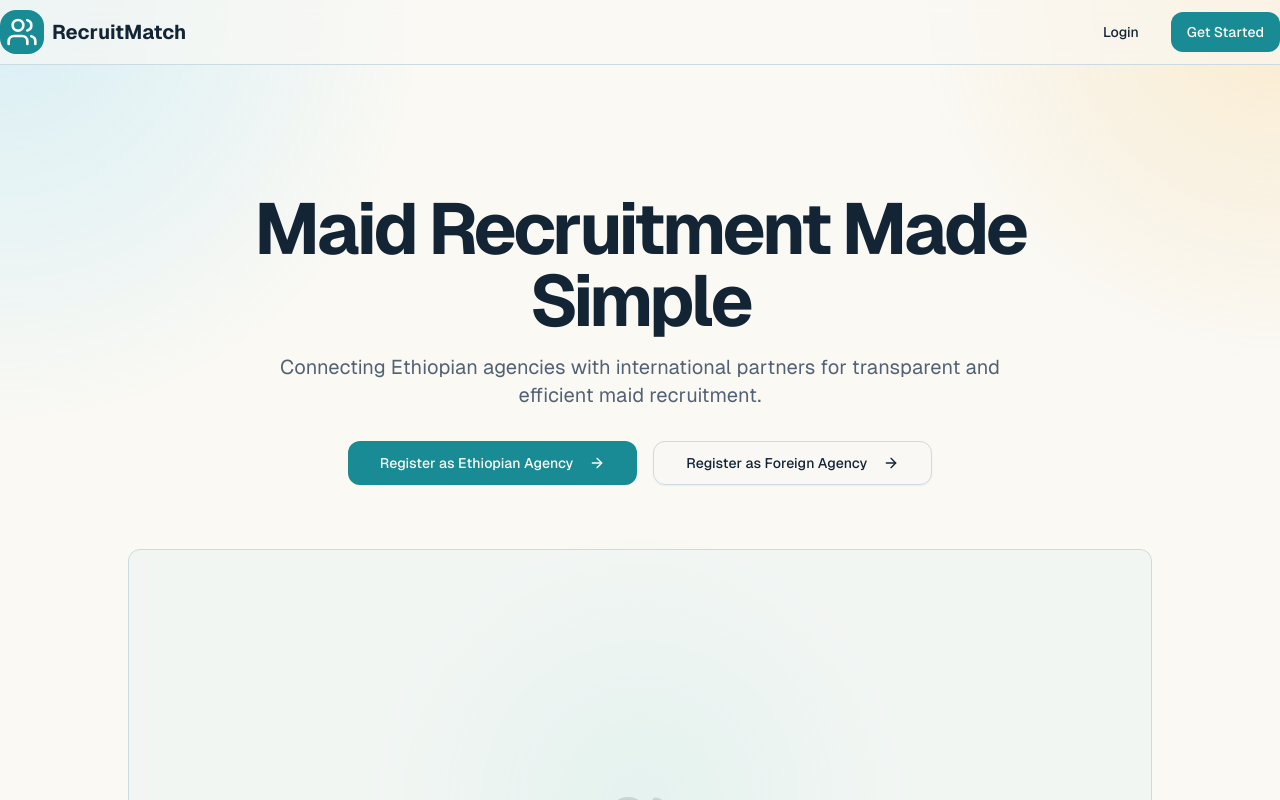
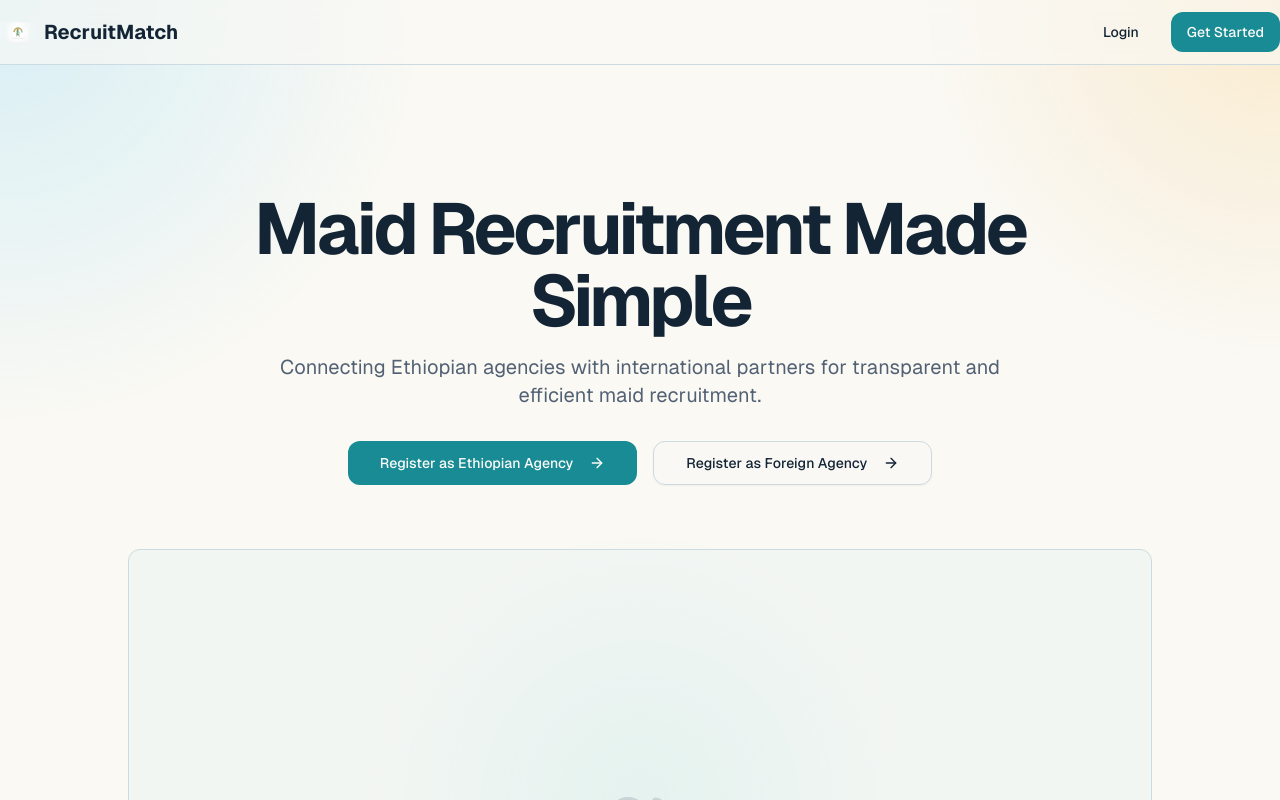
Before and after one commit to Almichot-1/maid_recuritment, a Next.js app in the folder frontend/: page / in a window 1280 px wide. Shown: the top 800 px of the page. Built offline with nearby package versions, Linux system fonts and the light colour scheme.

Commit message:
Add light/dark brand logo and favicon

```diff
--- a/frontend/src/app/layout.tsx
+++ b/frontend/src/app/layout.tsx
@@ -18,6 +18,13 @@ const geistMono = localFont({
 export const metadata: Metadata = {
   title: "Maid Recruitment Platform",
   description: "Track and manage maid recruitment",
+  icons: {
+    icon: [
+      { url: "/branding/logo-light.png", media: "(prefers-color-scheme: light)" },
+      { url: "/branding/logo-dark.png", media: "(prefers-color-scheme: dark)" },
+    ],
+    apple: [{ url: "/branding/logo-light.png" }],
+  },
 };
 
 export default function RootLayout({
--- a/frontend/src/components/shared/logo.tsx
+++ b/frontend/src/components/shared/logo.tsx
@@ -1,6 +1,5 @@
 import Link from "next/link"
-import { Users } from "lucide-react"
-import { APP_NAME } from "@/constants/branding"
+import { APP_NAME, LOGO_DARK_URL, LOGO_URL } from "@/constants/branding"
 import { cn } from "@/lib/utils"
 
 type LogoSize = "sm" | "md" | "lg"
@@ -14,17 +13,17 @@ interface LogoProps {
 
 const sizeConfig = {
   sm: {
-    icon: "h-6 w-6",
+    icon: "h-7 w-7",
     text: "text-lg",
     container: "gap-2",
   },
   md: {
-    icon: "h-8 w-8",
+    icon: "h-9 w-9",
     text: "text-xl",
     container: "gap-2",
   },
   lg: {
-    icon: "h-10 w-10",
+    icon: "h-12 w-12",
     text: "text-2xl",
     container: "gap-3",
   },
@@ -35,9 +34,20 @@ export function Logo({ size = "md", showText = true, href = "/", className }: Lo
 
   const content = (
     <div className={cn("flex items-center", config.container, className)}>
-      <div className="flex items-center justify-center rounded-lg bg-primary p-1.5">
-        <Users className={cn(config.icon, "text-primary-foreground")} />
-      </div>
+      <span className={cn("inline-flex shrink-0 items-center justify-center", config.icon)}>
+        <img
+          src={LOGO_URL}
+          alt={`${APP_NAME} logo`}
+          className="h-full w-full object-contain dark:hidden"
+          decoding="async"
+        />
+        <img
+          src={LOGO_DARK_URL}
+          alt={`${APP_NAME} logo`}
+          className="hidden h-full w-full object-contain dark:block"
+          decoding="async"
+        />
+      </span>
       {showText && (
         <span className={cn("font-bold text-foreground", config.text)}>
           {APP_NAME}
--- a/frontend/src/constants/branding.ts
+++ b/frontend/src/constants/branding.ts
@@ -1,7 +1,8 @@
 export const APP_NAME = "RecruitMatch"
 export const APP_DESCRIPTION = "Connect Ethiopian agencies with international partners. Track recruitment from selection to deployment."
 export const PRIMARY_COLOR = "#0ea5e9" // Sky blue - professional and trustworthy
-export const LOGO_URL = "/logo.svg"
+export const LOGO_URL = "/branding/logo-light.png"
+export const LOGO_DARK_URL = "/branding/logo-dark.png"
 
 export const SOCIAL_LINKS = {
   twitter: "https://twitter.com/recruitmatch",
```
Also changed, not shown: frontend/public/branding/logo-dark.png (added), frontend/public/branding/logo-light.png (added).
